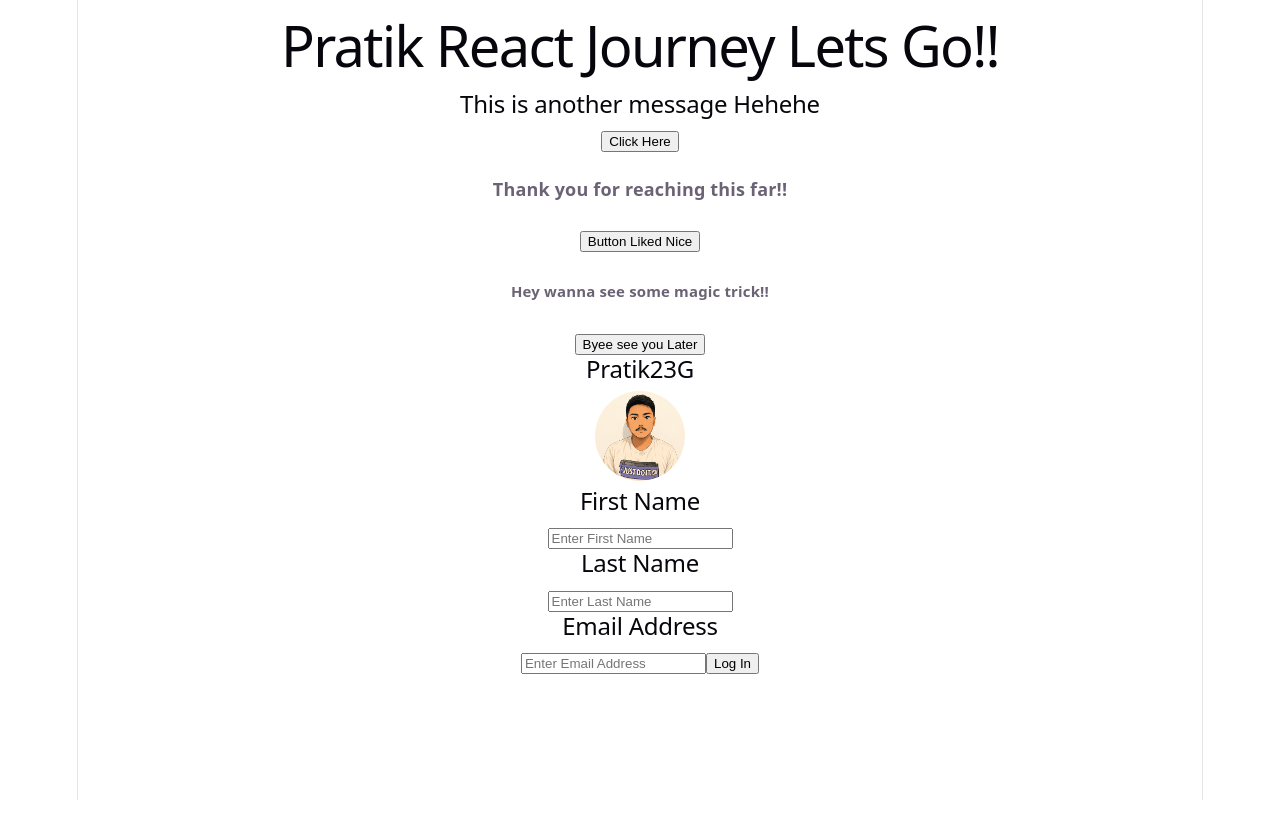
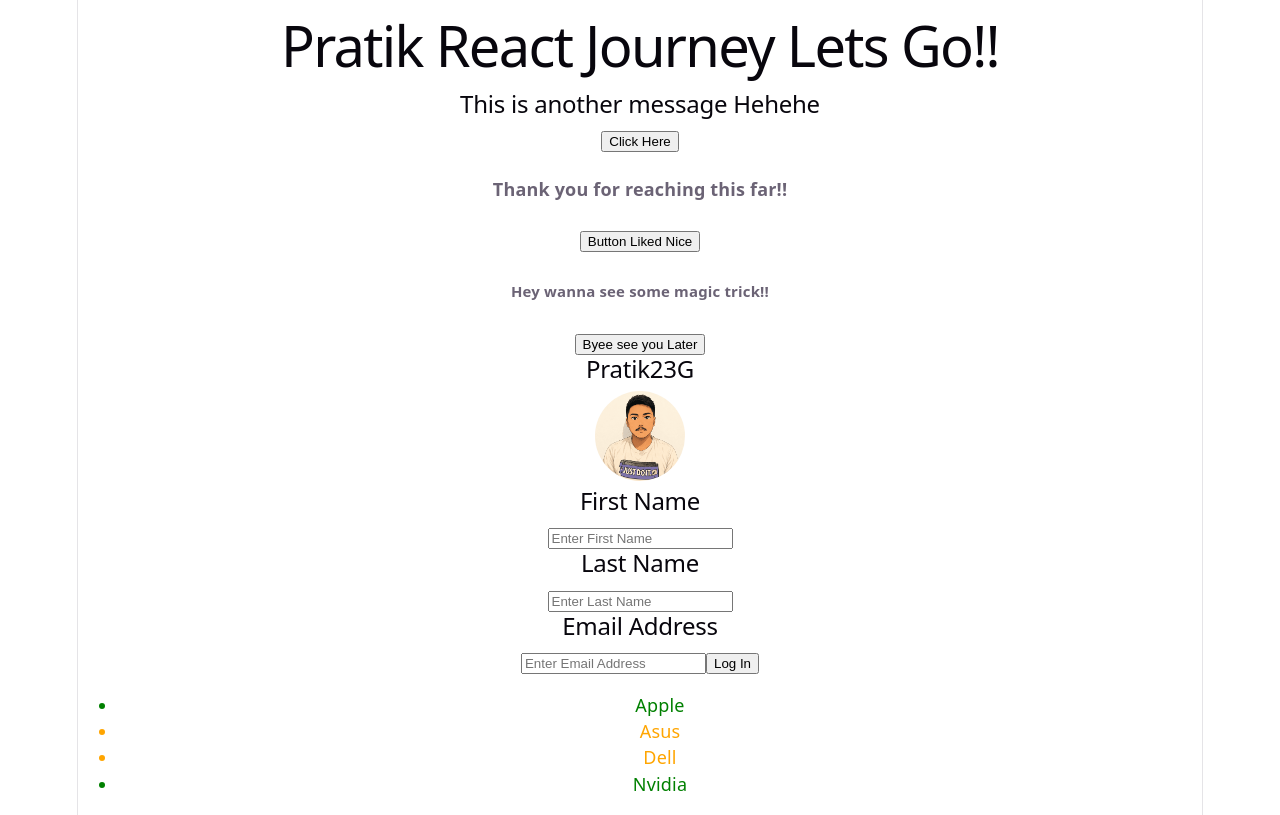
Before and after one commit to Pratik23G/typeMastery, a React (Vite) app in the folder reactDays/lesson2ModernReact/reactLesson2/: page / in a window 1280 px wide. Built offline with nearby package versions, Linux system fonts and the light colour scheme.

Commit message:
Add feature react implementation on lists and maps rendering using JSX in react

```diff
--- a/reactDays/lesson2ModernReact/reactLesson2/src/App.jsx
+++ b/reactDays/lesson2ModernReact/reactLesson2/src/App.jsx
@@ -25,6 +25,23 @@ const userName = {
   imageSize: 90,
 };
 
+const products = [
+  { title: "Apple", id: 1, isTop3: true },
+  { title: "Asus", id: 4, isTop3: false },
+  { title: "Dell", id: 10, isTop3: false },
+  { title: "Nvidia", id: 2, isTop3: true },
+];
+
+function ShoppingList() {
+  const listItemsLog = products.map((product) => (
+    <li key={product.id} style={{ color: product.isTop3 ? "green" : "orange" }}>
+      {product.title}
+    </li>
+  ));
+
+  return <ul>{listItemsLog}</ul>;
+}
+
 function App() {
   // const [count, setCount] = useState(0);
 
@@ -48,6 +65,7 @@ function App() {
         }}
       ></img>
       <div>{isLoggedIn ? <AdminPage /> : <Form />}</div>
+      <ShoppingList />
     </div>
   );
 }
```
